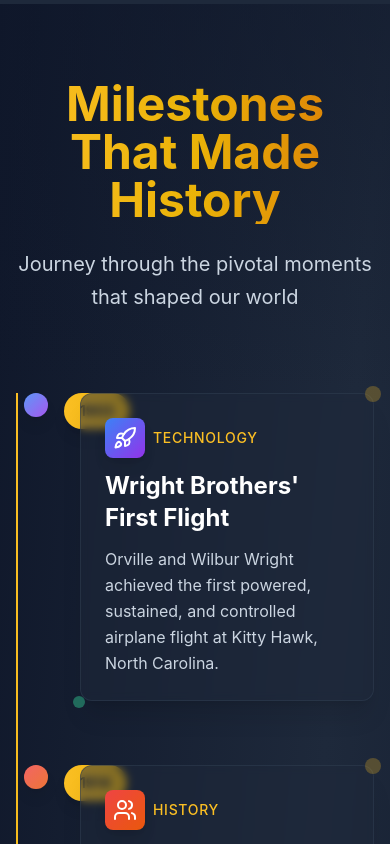
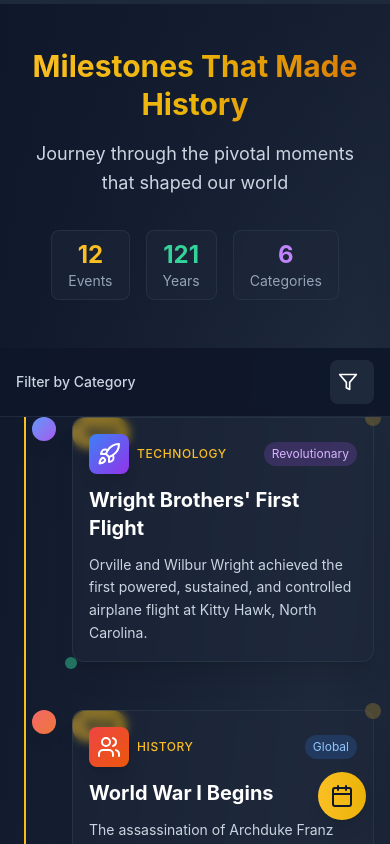
Before and after one commit to amit-kumar-11/MileStones-That_Made_History, a React (Vite) app: page / in a window 390 px wide. Shown: the top 844 px of the page. Built offline with nearby package versions, Linux system fonts and the light colour scheme.

Commit message:
Enhance Timeline for Mobile Responsiveness

```diff
--- a/src/App.tsx
+++ b/src/App.tsx
@@ -1,5 +1,5 @@
 import React, { useState, useEffect } from 'react';
-import { Calendar, MapPin, Users, Zap, Globe, Rocket, Heart, Trophy, Camera, Music } from 'lucide-react';
+import { Calendar, MapPin, Users, Zap, Globe, Rocket, Heart, Trophy, Camera, Music, Menu, X, Filter } from 'lucide-react';
 
 const timelineData = [
   {
@@ -8,7 +8,8 @@ const timelineData = [
     description: "Orville and Wilbur Wright achieved the first powered, sustained, and controlled airplane flight at Kitty Hawk, North Carolina.",
     icon: <Rocket className="w-6 h-6" />,
     category: "Technology",
-    color: "from-blue-500 to-purple-600"
+    color: "from-blue-500 to-purple-600",
+    impact: "Revolutionary"
   },
   {
     year: 1914,
@@ -16,7 +17,8 @@ const timelineData = [
     description: "The assassination of Archduke Franz Ferdinand sparked a global conflict that would reshape the world order.",
     icon: <Users className="w-6 h-6" />,
     category: "History",
-    color: "from-red-500 to-orange-600"
+    color: "from-red-500 to-orange-600",
+    impact: "Global"
   },
   {
     year: 1929,
@@ -24,7 +26,8 @@ const timelineData = [
     description: "Black Tuesday marked the beginning of the Great Depression, the most severe economic downturn in modern history.",
     icon: <Trophy className="w-6 h-6" />,
     category: "Economics",
-    color: "from-gray-500 to-gray-700"
+    color: "from-gray-500 to-gray-700",
+    impact: "Devastating"
   },
   {
     year: 1945,
@@ -32,7 +35,8 @@ const timelineData = [
     description: "Victory in Europe and the Pacific brought an end to the deadliest conflict in human history.",
     icon: <Heart className="w-6 h-6" />,
     category: "History",
-    color: "from-green-500 to-emerald-600"
+    color: "from-green-500 to-emerald-600",
+    impact: "Liberation"
   },
   {
     year: 1969,
@@ -40,7 +44,8 @@ const timelineData = [
     description: "Neil Armstrong and Buzz Aldrin became the first humans to walk on the Moon during Apollo 11 mission.",
     icon: <Rocket className="w-6 h-6" />,
     category: "Space",
-    color: "from-indigo-500 to-purple-600"
+    color: "from-indigo-500 to-purple-600",
+    impact: "Historic"
   },
   {
     year: 1989,
@@ -48,7 +53,8 @@ const timelineData = [
     description: "The dismantling of the Berlin Wall symbolized the end of the Cold War and German reunification.",
     icon: <Users className="w-6 h-6" />,
     category: "Politics",
-    color: "from-yellow-500 to-orange-600"
+    color: "from-yellow-500 to-orange-600",
+    impact: "Unifying"
   },
   {
     year: 1991,
@@ -56,7 +62,8 @@ const timelineData = [
     description: "Tim Berners-Lee introduced the World Wide Web to the public, revolutionizing global communication.",
     icon: <Globe className="w-6 h-6" />,
     category: "Technology",
-    color: "from-cyan-500 to-blue-600"
+    color: "from-cyan-500 to-blue-600",
+    impact: "Revolutionary"
   },
   {
     year: 2001,
@@ -64,7 +71,8 @@ const timelineData = [
     description: "Terrorist attacks in New York and Washington D.C. changed global security and foreign policy forever.",
     icon: <MapPin className="w-6 h-6" />,
     category: "History",
-    color: "from-red-600 to-red-800"
+    color: "from-red-600 to-red-800",
+    impact: "Tragic"
   },
   {
     year: 2004,
@@ -72,7 +80,8 @@ const timelineData = [
     description: "Mark Zuckerberg launched Facebook from his Harvard dorm room, beginning the social media revolution.",
     icon: <Users className="w-6 h-6" />,
     category: "Technology",
-    color: "from-blue-600 to-indigo-600"
+    color: "from-blue-600 to-indigo-600",
+    impact: "Social"
   },
   {
     year: 2007,
@@ -80,7 +89,8 @@ const timelineData = [
     description: "Apple's iPhone revolutionized mobile technology and changed how we interact with digital devices.",
     icon: <Zap className="w-6 h-6" />,
     category: "Technology",
-    color: "from-gray-600 to-gray-800"
+    color: "from-gray-600 to-gray-800",
+    impact: "Revolutionary"
   },
   {
     year: 2020,
@@ -88,7 +98,8 @@ const timelineData = [
     description: "A global pandemic reshaped society, work, and human interaction on an unprecedented scale.",
     icon: <Globe className="w-6 h-6" />,
     category: "Health",
-    color: "from-purple-600 to-pink-600"
+    color: "from-purple-600 to-pink-600",
+    impact: "Global"
   },
   {
     year: 2024,
@@ -96,13 +107,22 @@ const timelineData = [
     description: "Artificial Intelligence technologies like ChatGPT and advanced AI systems began transforming industries worldwide.",
     icon: <Zap className="w-6 h-6" />,
     category: "Technology",
-    color: "from-emerald-500 to-teal-600"
+    color: "from-emerald-500 to-teal-600",
+    impact: "Transformative"
   }
 ];
+
+const categories = ["All", "Technology", "History", "Economics", "Space", "Politics", "Health"];
 
 function App() {
   const [visibleItems, setVisibleItems] = useState(new Set());
   const [scrollProgress, setScrollProgress] = useState(0);
+  const [selectedCategory, setSelectedCategory] = useState("All");
+  const [isFilterOpen, setIsFilterOpen] = useState(false);
+
+  const filteredData = selectedCategory === "All"
+    ? timelineData
+    : timelineData.filter(item => item.category === selectedCategory);
 
   useEffect(() => {
     const observer = new IntersectionObserver(
@@ -115,7 +135,7 @@ function App() {
       },
       {
         threshold: 0.1,
-        rootMargin: '0px 0px -100px 0px'
+        rootMargin: '0px 0px -50px 0px'
       }
     );
 
@@ -135,7 +155,7 @@ function App() {
       observer.disconnect();
       window.removeEventListener('scroll', handleScroll);
     };
-  }, []);
+  }, [filteredData]);
 
   return (
     <div className="min-h-screen bg-gradient-to-br from-slate-900 via-slate-800 to-slate-900 text-white overflow-x-hidden">
@@ -148,28 +168,82 @@ function App() {
       </div>
 
       {/* Header */}
-      <header className="relative py-20 px-4 text-center">
+      <header className="relative py-12 sm:py-20 px-4 text-center">
         <div className="absolute inset-0 bg-gradient-to-b from-slate-900/50 to-transparent" />
         <div className="relative z-10 max-w-4xl mx-auto">
-          <h1 className="text-5xl md:text-7xl font-bold mb-6 bg-gradient-to-r from-amber-400 via-yellow-500 to-amber-600 bg-clip-text text-transparent">
+          <h1 className="text-3xl sm:text-5xl md:text-7xl font-bold mb-4 sm:mb-6 bg-gradient-to-r from-amber-400 via-yellow-500 to-amber-600 bg-clip-text text-transparent leading-tight">
             Milestones That Made History
           </h1>
-          <p className="text-xl md:text-2xl text-slate-300 leading-relaxed">
+          <p className="text-lg sm:text-xl md:text-2xl text-slate-300 leading-relaxed px-4">
             Journey through the pivotal moments that shaped our world
           </p>
+
+          {/* Stats */}
+          <div className="flex flex-wrap justify-center gap-4 sm:gap-8 mt-8 sm:mt-12">
+            <div className="bg-slate-800/50 backdrop-blur-sm rounded-lg px-4 py-2 border border-slate-700/50">
+              <div className="text-2xl font-bold text-amber-400">{timelineData.length}</div>
+              <div className="text-sm text-slate-400">Events</div>
+            </div>
+            <div className="bg-slate-800/50 backdrop-blur-sm rounded-lg px-4 py-2 border border-slate-700/50">
+              <div className="text-2xl font-bold text-emerald-400">121</div>
+              <div className="text-sm text-slate-400">Years</div>
+            </div>
+            <div className="bg-slate-800/50 backdrop-blur-sm rounded-lg px-4 py-2 border border-slate-700/50">
+              <div className="text-2xl font-bold text-purple-400">{categories.length - 1}</div>
+              <div className="text-sm text-slate-400">Categories</div>
+            </div>
+          </div>
         </div>
       </header>
+
+      {/* Filter Section */}
+      <div className="sticky top-1 z-40 bg-slate-900/95 backdrop-blur-sm border-b border-slate-700/50 px-4 py-3">
+        <div className="max-w-6xl mx-auto">
+          {/* Mobile Filter Toggle */}
+          <div className="flex items-center justify-between md:hidden">
+            <span className="text-sm font-medium text-slate-300">Filter by Category</span>
+            <button
+              onClick={() => setIsFilterOpen(!isFilterOpen)}
+              className="p-2 rounded-lg bg-slate-800 hover:bg-slate-700 transition-colors"
+            >
+              {isFilterOpen ? <X className="w-5 h-5" /> : <Filter className="w-5 h-5" />}
+            </button>
+          </div>
+
+          {/* Filter Options */}
+          <div className={`${isFilterOpen ? 'block' : 'hidden'} md:block mt-3 md:mt-0`}>
+            <div className="flex flex-wrap gap-2">
+              {categories.map((category) => (
+                <button
+                  key={category}
+                  onClick={() => {
+                    setSelectedCategory(category);
+                    setIsFilterOpen(false);
+                  }}
+                  className={`px-3 py-1.5 rounded-full text-sm font-medium transition-all duration-200 ${
+                    selectedCategory === category
+                      ? 'bg-gradient-to-r from-amber-400 to-yellow-500 text-slate-900 shadow-lg'
+                      : 'bg-slate-800 hover:bg-slate-700 text-slate-300 hover:text-white border border-slate-600'
+                  }`}
+                >
+                  {category}
+                </button>
+              ))}
+            </div>
+          </div>
+        </div>
+      </div>
 
       {/* Timeline */}
       <div className="relative max-w-6xl mx-auto px-4 pb-20">
         {/* Timeline Line */}
-        <div className="absolute left-4 md:left-1/2 top-0 bottom-0 w-0.5 bg-gradient-to-b from-amber-400 via-yellow-500 to-emerald-500 transform md:-translate-x-px" />
+        <div className="absolute left-6 sm:left-8 md:left-1/2 top-0 bottom-0 w-0.5 bg-gradient-to-b from-amber-400 via-yellow-500 to-emerald-500 transform md:-translate-x-px" />
 
         {/* Timeline Items */}
-        <div className="space-y-16">
-          {timelineData.map((item, index) => (
+        <div className="space-y-12 sm:space-y-16">
+          {filteredData.map((item, index) => (
             <div
-              key={index}
+              key={`${item.year}-${index}`}
               className={`timeline-item relative transform transition-all duration-1000 ${
                 visibleItems.has(index.toString())
                   ? 'opacity-100 translate-y-0'
@@ -178,41 +252,52 @@ function App() {
               data-index={index}
             >
               {/* Timeline Dot */}
-              <div className={`absolute left-2 md:left-1/2 w-6 h-6 rounded-full transform md:-translate-x-1/2 z-10 bg-gradient-to-br ${item.color} shadow-lg`}>
+              <div className={`absolute left-4 sm:left-6 md:left-1/2 w-6 h-6 rounded-full transform md:-translate-x-1/2 z-10 bg-gradient-to-br ${item.color} shadow-lg`}>
                 <div className="absolute inset-0 rounded-full bg-white/20 animate-pulse" />
               </div>
 
               {/* Year Badge */}
-              <div className={`absolute left-12 md:left-1/2 top-0 transform md:-translate-x-1/2 md:-translate-y-8 ${
+              <div className={`absolute left-14 sm:left-16 md:left-1/2 top-0 transform md:-translate-x-1/2 md:-translate-y-8 ${
                 index % 2 === 0 ? 'md:translate-x-4' : 'md:-translate-x-4'
               }`}>
-                <div className="bg-gradient-to-r from-amber-400 to-yellow-500 text-slate-900 px-4 py-2 rounded-full text-sm font-bold shadow-lg">
+                <div className="bg-gradient-to-r from-amber-400 to-yellow-500 text-slate-900 px-3 py-1.5 rounded-full text-sm font-bold shadow-lg">
                   {item.year}
                 </div>
               </div>
 
               {/* Content Card */}
-              <div className={`ml-16 md:ml-0 md:w-5/12 ${
+              <div className={`ml-14 sm:ml-16 md:ml-0 md:w-5/12 ${
                 index % 2 === 0 ? 'md:ml-auto md:pl-16' : 'md:mr-auto md:pr-16'
               }`}>
-                <div className="bg-slate-800/50 backdrop-blur-sm rounded-xl p-6 shadow-xl border border-slate-700/50 hover:border-amber-400/30 transition-all duration-300 hover:shadow-2xl hover:shadow-amber-500/10">
-                  {/* Category Badge */}
-                  <div className="flex items-center gap-2 mb-3">
-                    <div className={`p-2 rounded-lg bg-gradient-to-br ${item.color} shadow-lg`}>
-                      {item.icon}
+                <div className="bg-slate-800/50 backdrop-blur-sm rounded-xl p-4 sm:p-6 shadow-xl border border-slate-700/50 hover:border-amber-400/30 transition-all duration-300 hover:shadow-2xl hover:shadow-amber-500/10 group">
+                  {/* Category Badge & Impact */}
+                  <div className="flex items-center justify-between mb-3">
+                    <div className="flex items-center gap-2">
+                      <div className={`p-2 rounded-lg bg-gradient-to-br ${item.color} shadow-lg`}>
+                        {item.icon}
+                      </div>
+                      <span className="text-xs sm:text-sm font-medium text-amber-400 uppercase tracking-wider">
+                        {item.category}
+                      </span>
                     </div>
-                    <span className="text-sm font-medium text-amber-400 uppercase tracking-wider">
-                      {item.category}
+                    <span className={`text-xs px-2 py-1 rounded-full ${
+                      item.impact === 'Revolutionary' ? 'bg-purple-500/20 text-purple-300' :
+                      item.impact === 'Global' ? 'bg-blue-500/20 text-blue-300' :
+                      item.impact === 'Historic' ? 'bg-green-500/20 text-green-300' :
+                      item.impact === 'Tragic' ? 'bg-red-500/20 text-red-300' :
+                      'bg-gray-500/20 text-gray-300'
+                    }`}>
+                      {item.impact}
                     </span>
                   </div>
 
                   {/* Title */}
-                  <h3 className="text-2xl font-bold mb-3 text-white group-hover:text-amber-400 transition-colors">
+                  <h3 className="text-xl sm:text-2xl font-bold mb-3 text-white group-hover:text-amber-400 transition-colors">
                     {item.title}
                   </h3>
 
                   {/* Description */}
-                  <p className="text-slate-300 leading-relaxed">
+                  <p className="text-slate-300 leading-relaxed text-sm sm:text-base">
                     {item.description}
                   </p>
 
@@ -224,13 +309,40 @@ function App() {
             </div>
           ))}
         </div>
+
+        {/* Empty State */}
+        {filteredData.length === 0 && (
+          <div className="text-center py-20">
+            <div className="text-6xl mb-4">🔍</div>
+            <h3 className="text-2xl font-bold text-slate-400 mb-2">No events found</h3>
+            <p className="text-slate-500">Try selecting a different category</p>
+          </div>
+        )}
       </div>
 
+      {/* Back to Top Button */}
+      <button
+        onClick={() => window.scrollTo({ top: 0, behavior: 'smooth' })}
+        className="fixed bottom-6 right-6 p-3 bg-gradient-to-r from-amber-400 to-yellow-500 text-slate-900 rounded-full shadow-lg hover:shadow-xl transition-all duration-300 hover:scale-110 z-40"
+        aria-label="Back to top"
+      >
+        <Calendar className="w-6 h-6" />
+      </button>
+
       {/* Footer */}
-      <footer className="bg-slate-900/80 py-12 px-4 text-center border-t border-slate-700/50">
-        <p className="text-slate-400">
-          Timeline of Historical Milestones • Created with React & Tailwind CSS
-        </p>
+      <footer className="bg-slate-900/80 py-8 sm:py-12 px-4 text-center border-t border-slate-700/50">
+        <div className="max-w-4xl mx-auto">
+          <p className="text-slate-400 mb-4">
+            Timeline of Historical Milestones • Created with React & Tailwind CSS
+          </p>
+          <div className="flex flex-wrap justify-center gap-4 text-sm text-slate-500">
+            <span>Interactive Design</span>
+            <span>•</span>
+            <span>Responsive Layout</span>
+            <span>•</span>
+            <span>Smooth Animations</span>
+          </div>
+        </div>
       </footer>
     </div>
   );
--- a/src/index.css
+++ b/src/index.css
@@ -26,6 +26,13 @@
   .timeline-item:nth-child(odd) {
     animation-delay: 0.2s;
   }
+
+  /* Mobile-specific optimizations */
+  @media (max-width: 768px) {
+    .timeline-item {
+      animation-delay: 0.05s;
+    }
+  }
 }
 
 /* Custom scrollbar */
@@ -46,9 +53,56 @@
   background: linear-gradient(to bottom, #d97706, #ca8a04);
 }
 
+/* Mobile scrollbar (for webkit browsers) */
+@media (max-width: 768px) {
+  ::-webkit-scrollbar {
+    width: 4px;
+  }
+}
+
 /* Smooth transitions for all elements */
 * {
   transition-property: color, background-color, border-color, text-decoration-color, fill, stroke, opacity, box-shadow, transform, filter, backdrop-filter;
   transition-timing-function: cubic-bezier(0.4, 0, 0.2, 1);
   transition-duration: 300ms;
 }
+
+/* Enhanced mobile touch targets */
+@media (max-width: 768px) {
+  button {
+    min-height: 44px;
+    min-width: 44px;
+  }
+}
+
+/* Prevent horizontal scroll on mobile */
+body {
+  overflow-x: hidden;
+}
+
+/* Better text rendering on mobile */
+@media (max-width: 768px) {
+  body {
+    text-rendering: optimizeSpeed;
+  }
+}
+
+/* Focus styles for accessibility */
+button:focus-visible,
+a:focus-visible {
+  outline: 2px solid #f59e0b;
+  outline-offset: 2px;
+}
+
+/* Reduced motion for users who prefer it */
+@media (prefers-reduced-motion: reduce) {
+  * {
+    animation-duration: 0.01ms !important;
+    animation-iteration-count: 1 !important;
+    transition-duration: 0.01ms !important;
+  }
+
+  .timeline-item {
+    animation: none !important;
+  }
+}
```
